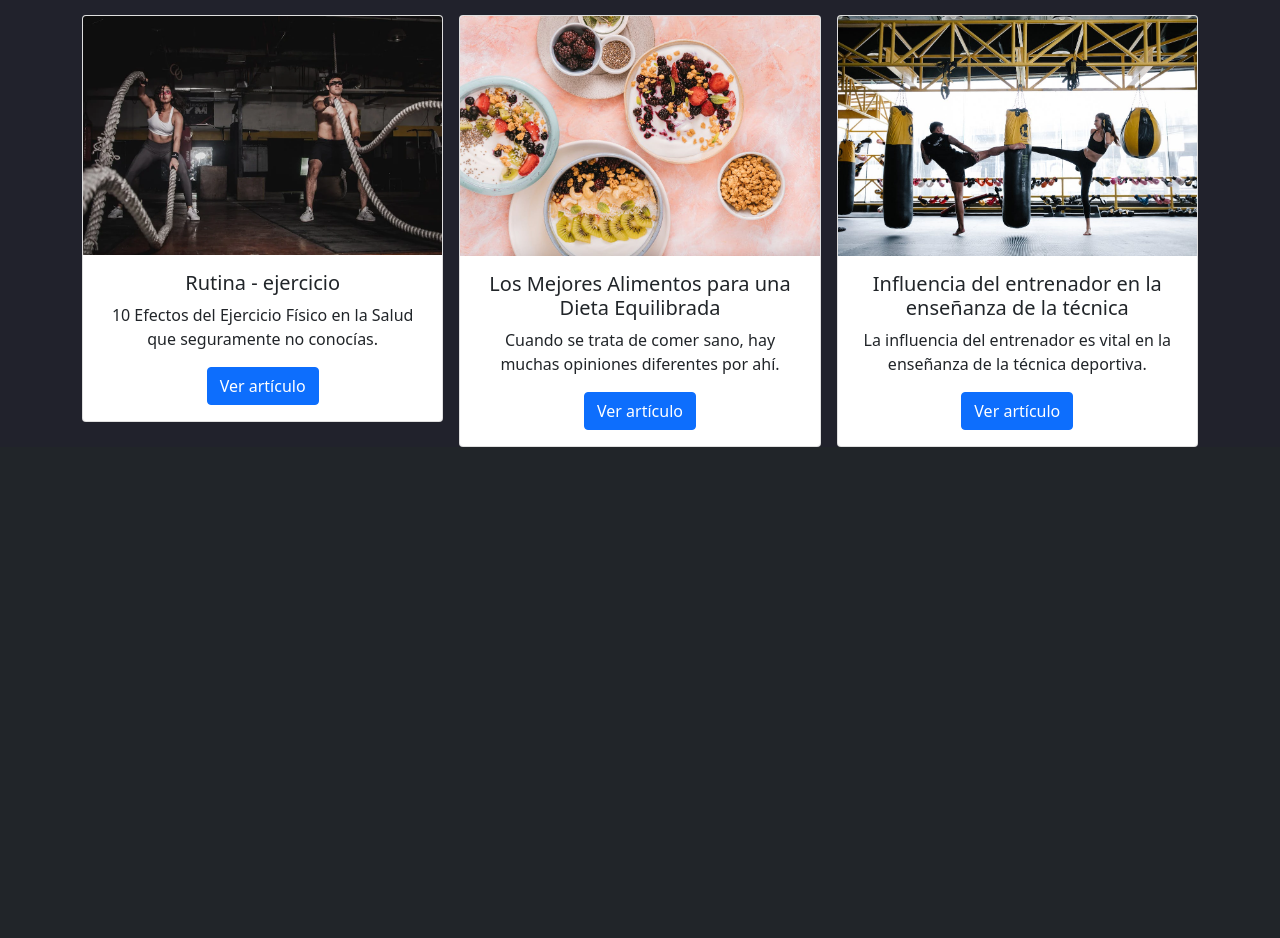
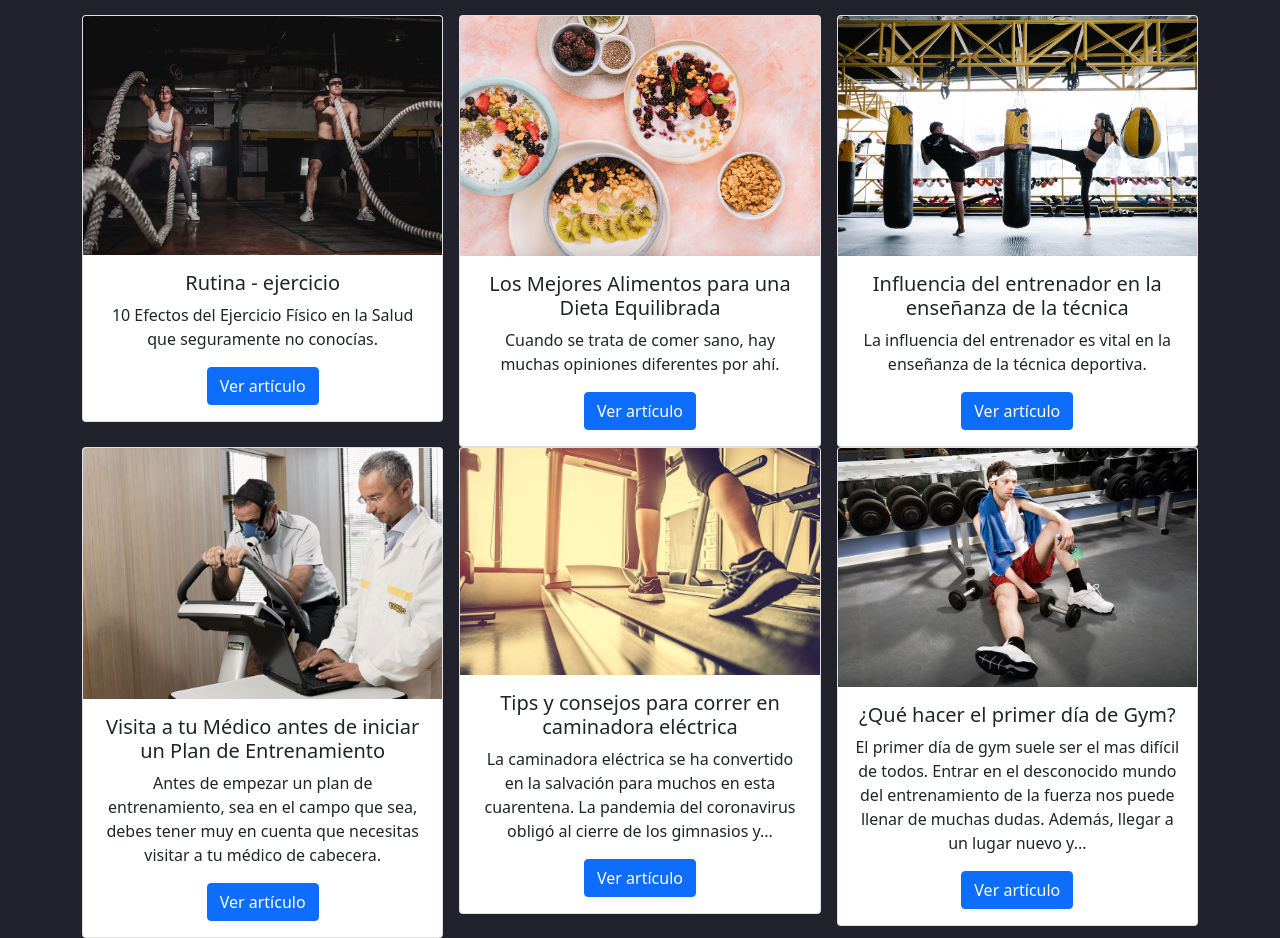
Before and after one commit to MarielaGomez/PrimerProyectoFullStack, a Flask app: page / in a window 1280 px wide. Shown: the part 979-1917 px from the top of the page. Before the commit the page ends 1426 px from the top, so only its background shows below. Run offline with Flask 2, Linux system fonts and the light colour scheme; some libraries are stand-ins or nearby versions.

Commit message:
se agregar articulos

```diff
--- a/App Salud-Fit/app usuario/templates/premium/index.html
+++ b/App Salud-Fit/app usuario/templates/premium/index.html
@@ -136,6 +136,41 @@
             </div>
         </div>
 
+        <div class="container">
+          <div class="row g-3">
+              <div class="col-12 col-md-6 col-lg-4">
+                  <div class="card">
+                      <img src="/static/img/cards/wl23PZb.png" class="card-img-top" alt="">
+                      <div class="card-body">
+                          <h5 class="card-title">Visita a tu Médico antes de iniciar un Plan de Entrenamiento</h5>
+                          <p class="card-text">Antes de empezar un plan de entrenamiento, sea en el campo que sea, debes tener muy en cuenta que necesitas visitar a tu médico de cabecera.</p>
+                          <a href="#" class="btn btn-primary">Ver artículo</a>
+                      </div>
+                  </div>
+              </div>
+              <div class="col-12 col-md-6 col-lg-4">
+                  <div class="card">
+                      <img src="/static/img/cards/vhtxW3Z.jpg" class="card-img-top" alt="">
+                      <div class="card-body">
+                          <h5 class="card-title">Tips y consejos para correr en caminadora eléctrica</h5>
+                          <p class="card-text">La caminadora eléctrica se ha convertido en la salvación para muchos en esta cuarentena. La pandemia del coronavirus obligó al cierre de los gimnasios y...</p>
+                          <a href="#" class="btn btn-primary">Ver artículo</a>
+                      </div>
+                  </div>
+              </div>
+              <div class="col-12 col-md-6 col-lg-4">
+                  <div class="card">
+                      <img src="/static/img/cards/T5HmuJo.jpg" class="card-img-top" alt="">
+                      <div class="card-body">
+                          <h5 class="card-title">¿Qué hacer el primer día de Gym?</h5>
+                          <p class="card-text">El primer día de gym suele ser el mas difícil de todos. Entrar en el desconocido mundo del entrenamiento de la fuerza nos puede llenar de muchas dudas. Además, llegar a un lugar nuevo y...</p>
+                          <a href="#" class="btn btn-primary">Ver artículo</a>
+                      </div>
+                  </div>
+              </div>
+          </div>
+      </div>
+
 
         </section>
     </center>
```
